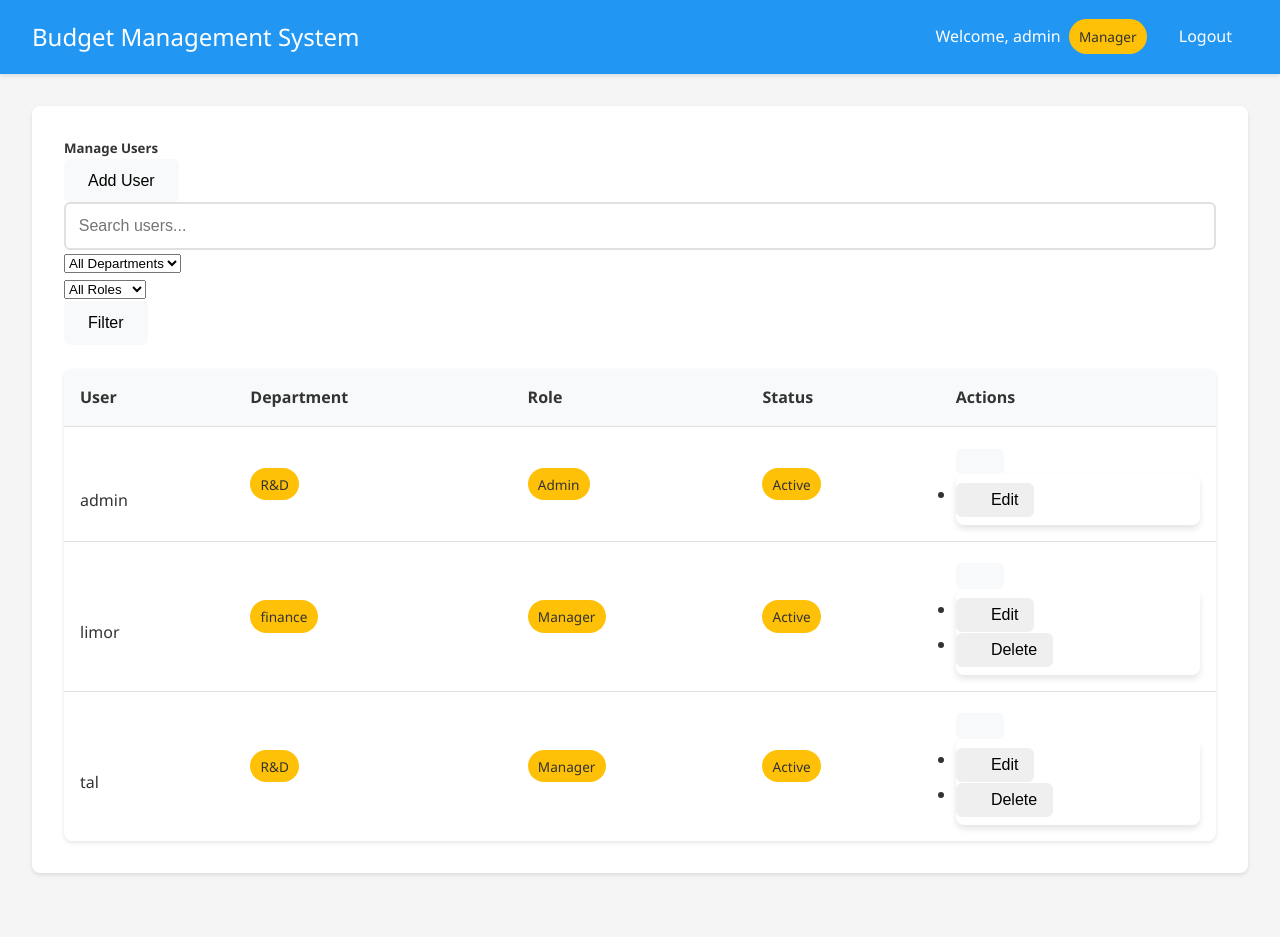
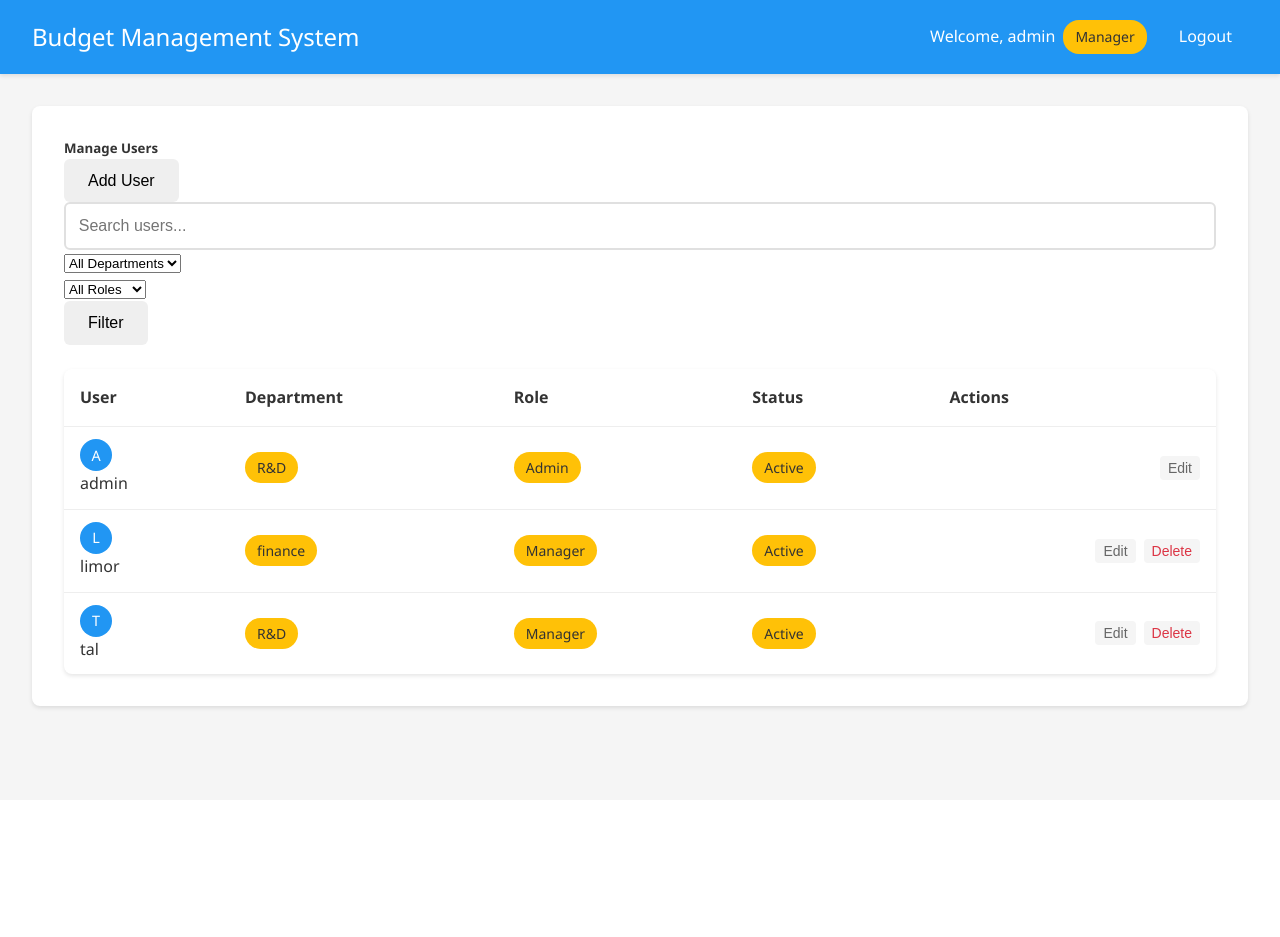
Before and after one commit to taldata/labos, a Flask app: page /admin/users in a window 1280 px wide. After the commit the page ends 711 px from the top, so only its background shows below. Run offline with Flask 3, Linux system fonts and the light colour scheme; a user stored in the database is signed in.

Commit message:
V8-Manage users!

```diff
--- a/app.py
+++ b/app.py
@@ -55,6 +55,7 @@ class User(UserMixin, db.Model):
     is_manager = db.Column(db.Boolean, default=False)
     is_admin = db.Column(db.Boolean, default=False)
     department_id = db.Column(db.Integer, db.ForeignKey('department.id'))
+    status = db.Column(db.String(20), default='active')  # active, inactive, pending
     expenses = db.relationship('Expense', backref='user', lazy=True)
 
     def get_monthly_expenses(self, year, month):
@@ -597,24 +598,43 @@ def add_user():
         username = request.form.get('username', '').strip()
         password = request.form.get('password', '').strip()
         department_id = request.form.get('department_id')
-        is_manager = 'is_manager' in request.form
+        role = request.form.get('role', 'user')
+        status = request.form.get('status', 'active')
+
+        print(f"Received add user request: username={username}, dept={department_id}, role={role}, status={status}")
 
         # Validate input
         if not username or not password:
-            flash('Username and password are required', 'danger')
+            error_msg = 'Username and password are required'
+            print(f"Validation error: {error_msg}")
+            if request.headers.get('X-Requested-With') == 'XMLHttpRequest':
+                return jsonify({'error': error_msg}), 400
+            flash(error_msg, 'danger')
             return redirect(url_for('manage_users'))
 
         if len(username) < 3:
-            flash('Username must be at least 3 characters long', 'danger')
+            error_msg = 'Username must be at least 3 characters long'
+            print(f"Validation error: {error_msg}")
+            if request.headers.get('X-Requested-With') == 'XMLHttpRequest':
+                return jsonify({'error': error_msg}), 400
+            flash(error_msg, 'danger')
             return redirect(url_for('manage_users'))
 
         if len(password) < 6:
-            flash('Password must be at least 6 characters long', 'danger')
+            error_msg = 'Password must be at least 6 characters long'
+            print(f"Validation error: {error_msg}")
+            if request.headers.get('X-Requested-With') == 'XMLHttpRequest':
+                return jsonify({'error': error_msg}), 400
+            flash(error_msg, 'danger')
             return redirect(url_for('manage_users'))
 
         # Check if username exists
         if User.query.filter_by(username=username).first():
-            flash('Username already exists', 'danger')
+            error_msg = 'Username already exists'
+            print(f"Validation error: {error_msg}")
+            if request.headers.get('X-Requested-With') == 'XMLHttpRequest':
+                return jsonify({'error': error_msg}), 400
+            flash(error_msg, 'danger')
             return redirect(url_for('manage_users'))
 
         # Create new user
@@ -622,16 +642,28 @@ def add_user():
             username=username,
             password=password,  # In production, use proper password hashing
             department_id=department_id if department_id else None,
-            is_manager=is_manager
+            is_manager=role == 'manager',
+            is_admin=role == 'admin',
+            status=status
         )
 
+        print(f"Adding new user to database: {new_user.username}")
         db.session.add(new_user)
         db.session.commit()
-        flash(f'User {username} added successfully', 'success')
+
+        success_msg = f'User {username} added successfully'
+        print(success_msg)
+        if request.headers.get('X-Requested-With') == 'XMLHttpRequest':
+            return jsonify({'message': success_msg}), 200
+        flash(success_msg, 'success')
 
     except Exception as e:
         db.session.rollback()
-        flash(f'Error adding user: {str(e)}', 'danger')
+        error_msg = f'Error adding user: {str(e)}'
+        print(f"Exception: {error_msg}")
+        if request.headers.get('X-Requested-With') == 'XMLHttpRequest':
+            return jsonify({'error': error_msg}), 500
+        flash(error_msg, 'danger')
 
     return redirect(url_for('manage_users'))
 
@@ -648,7 +680,8 @@ def edit_user(user_id):
         new_username = request.form.get('username', '').strip()
         new_password = request.form.get('password', '').strip()
         new_department_id = request.form.get('department_id')
-        new_is_manager = 'is_manager' in request.form
+        new_role = request.form.get('role', 'user')
+        new_status = request.form.get('status', 'active')
 
         # Validate username
         if not new_username:
@@ -673,7 +706,9 @@ def edit_user(user_id):
             user.password = new_password  # In production, use proper password hashing
 
         user.department_id = new_department_id if new_department_id else None
-        user.is_manager = new_is_manager
+        user.is_manager = new_role == 'manager'
+        user.is_admin = new_role == 'admin'
+        user.status = new_status
 
         db.session.commit()
         flash(f'User {user.username} updated successfully', 'success')
--- a/templates/manage_users.html
+++ b/templates/manage_users.html
@@ -84,10 +84,18 @@
                                         </select>
                                     </td>
                                     <td>
-                                        <div class="form-check form-switch">
-                                            <input type="checkbox" class="form-check-input" id="newIsManager">
-                                            <label class="form-check-label">Manager</label>
-                                        </div>
+                                        <select class="form-select" id="newRole">
+                                            <option value="user">User</option>
+                                            <option value="manager">Manager</option>
+                                            <option value="admin">Admin</option>
+                                        </select>
+                                    </td>
+                                    <td>
+                                        <select class="form-select" id="newStatus">
+                                            <option value="active">Active</option>
+                                            <option value="inactive">Inactive</option>
+                                            <option value="pending">Pending</option>
+                                        </select>
                                     </td>
                                     <td>
                                         <div class="input-group">
@@ -96,13 +104,9 @@
                                         </div>
                                     </td>
                                     <td class="text-end">
-                                        <div class="btn-group">
-                                            <button class="btn btn-success btn-sm" onclick="saveNewUser()" title="Save user">
-                                                <i class="fas fa-check"></i>
-                                            </button>
-                                            <button class="btn btn-light btn-sm" onclick="toggleAddUserRow()" title="Cancel">
-                                                <i class="fas fa-times"></i>
-                                            </button>
+                                        <div class="action-buttons">
+                                            <button class="btn btn-save" onclick="saveNewUser()">Save</button>
+                                            <button class="btn btn-cancel" onclick="toggleAddUserRow()">Cancel</button>
                                         </div>
                                     </td>
                                 </tr>
@@ -144,33 +148,21 @@
                                         <span class="badge bg-success">Active</span>
                                     </td>
                                     <td class="text-end view-mode">
-                                        <div class="dropdown d-inline">
-                                            <button class="btn btn-light btn-sm" type="button" data-bs-toggle="dropdown" aria-expanded="false">
-                                                <i class="fas fa-ellipsis-v"></i>
+                                        <div class="action-buttons">
+                                            <button class="btn btn-link btn-sm" onclick="toggleEditMode({{ user.id }})">
+                                                Edit
                                             </button>
-                                            <ul class="dropdown-menu dropdown-menu-end">
-                                                <li>
-                                                    <button class="dropdown-item" onclick="toggleEditMode({{ user.id }})">
-                                                        <i class="fas fa-edit text-primary me-2"></i>Edit
-                                                    </button>
-                                                </li>
-                                                {% if user.id != current_user.id %}
-                                                <li>
-                                                    <button class="dropdown-item text-danger" onclick="deleteUser({{ user.id }})">
-                                                        <i class="fas fa-trash me-2"></i>Delete
-                                                    </button>
-                                                </li>
-                                                {% endif %}
-                                            </ul>
+                                            {% if user.id != current_user.id %}
+                                            <button class="btn btn-link btn-sm text-danger" onclick="deleteUser({{ user.id }})">
+                                                Delete
+                                            </button>
+                                            {% endif %}
                                         </div>
                                     </td>
 
                                     <!-- Edit Mode (Initially Hidden) -->
                                     <td class="edit-mode" style="display: none;">
-                                        <div class="input-group">
-                                            <span class="input-group-text"><i class="fas fa-user"></i></span>
-                                            <input type="text" class="form-control edit-username" value="{{ user.username }}" required>
-                                        </div>
+                                        <input type="text" class="form-control edit-username" value="{{ user.username }}">
                                     </td>
                                     <td class="edit-mode" style="display: none;">
                                         <select class="form-select edit-department">
@@ -183,26 +175,26 @@
                                         </select>
                                     </td>
                                     <td class="edit-mode" style="display: none;">
-                                        <div class="form-check form-switch">
-                                            <input type="checkbox" class="form-check-input edit-is-manager"
-                                                   {% if user.is_manager %}checked{% endif %}>
-                                            <label class="form-check-label">Manager</label>
-                                        </div>
+                                        <select class="form-select edit-role">
+                                            <option value="user" {% if user.role == 'user' %}selected{% endif %}>User</option>
+                                            <option value="manager" {% if user.role == 'manager' %}selected{% endif %}>Manager</option>
+                                            <option value="admin" {% if user.role == 'admin' %}selected{% endif %}>Admin</option>
+                                        </select>
                                     </td>
                                     <td class="edit-mode" style="display: none;">
-                                        <div class="input-group">
-                                            <span class="input-group-text"><i class="fas fa-lock"></i></span>
-                                            <input type="password" class="form-control edit-password" placeholder="New Password">
-                                        </div>
+                                        <select class="form-select edit-status">
+                                            <option value="active" {% if user.status == 'active' %}selected{% endif %}>Active</option>
+                                            <option value="inactive" {% if user.status == 'inactive' %}selected{% endif %}>Inactive</option>
+                                            <option value="pending" {% if user.status == 'pending' %}selected{% endif %}>Pending</option>
+                                        </select>
                                     </td>
-                                    <td class="text-end edit-mode" style="display: none;">
-                                        <div class="btn-group">
-                                            <button class="btn btn-success btn-sm" onclick="saveUser({{ user.id }})" title="Save changes">
-                                                <i class="fas fa-check"></i>
-                                            </button>
-                                            <button class="btn btn-light btn-sm" onclick="toggleEditMode({{ user.id }})" title="Cancel">
-                                                <i class="fas fa-times"></i>
-                                            </button>
+                                    <td class="edit-mode" style="display: none;">
+                                        <input type="password" class="form-control edit-password" placeholder="New Password">
+                                    </td>
+                                    <td class="edit-mode" style="display: none;">
+                                        <div class="edit-actions">
+                                            <button class="btn btn-save" onclick="saveUser({{ user.id }})">Save</button>
+                                            <button class="btn btn-cancel" onclick="toggleEditMode({{ user.id }})">Cancel</button>
                                         </div>
                                     </td>
                                 </tr>
@@ -224,11 +216,83 @@
     display: flex;
     align-items: center;
     justify-content: center;
-    font-weight: bold;
-    background-color: var(--bs-primary);
+    font-weight: 500;
+}
+
+/* Action buttons styling */
+.action-buttons {
+    display: flex;
+    gap: 10px;
+    justify-content: flex-end;
+    align-items: center;
+}
+
+.btn-action {
+    padding: 6px 12px;
+    font-size: 14px;
+    border: none;
+    background: none;
+    color: #6c757d;
+    transition: all 0.2s;
+}
+
+.btn-action:hover {
+    color: #0d6efd;
+    background-color: rgba(13, 110, 253, 0.1);
+    border-radius: 4px;
+}
+
+.btn-delete {
+    color: #dc3545;
+}
+
+.btn-delete:hover {
+    color: #dc3545;
+    background-color: rgba(220, 53, 69, 0.1);
+}
+
+/* Edit mode styling */
+.edit-mode {
+    padding: 10px 0;
+}
+
+.edit-mode .form-control,
+.edit-mode .form-select {
+    margin-bottom: 0;
+}
+
+.edit-actions {
+    display: flex;
+    gap: 8px;
+    justify-content: flex-end;
+    align-items: center;
+}
+
+.edit-actions .btn {
+    padding: 6px 12px;
+    font-size: 14px;
+}
+
+.btn-save {
+    background-color: #0d6efd;
     color: white;
-    font-size: 0.9rem;
-    text-transform: uppercase;
+    border: none;
+    border-radius: 4px;
+}
+
+.btn-cancel {
+    background-color: #f8f9fa;
+    color: #6c757d;
+    border: 1px solid #dee2e6;
+    border-radius: 4px;
+}
+
+.btn-save:hover {
+    background-color: #0b5ed7;
+}
+
+.btn-cancel:hover {
+    background-color: #e9ecef;
 }
 
 .card {
@@ -246,103 +310,54 @@
 }
 
 .badge {
-    font-size: 0.85em;
-    padding: 0.5em 0.75em;
-    border-radius: 20px;
+    font-size: 0.875rem;
+    font-weight: 500;
+    padding: 6px 12px;
+    border-radius: 16px;
 }
 
-.btn-outline-primary, .btn-outline-danger {
-    padding: 0.25rem 0.5rem;
-    margin: 0 0.25rem;
+.action-buttons {
+    display: flex;
+    justify-content: flex-end;
+    gap: 8px;
+}
+
+.action-buttons .btn-link {
+    padding: 4px 8px;
+    text-decoration: none;
+    color: #666;
+    background: #f5f5f5;
+    border-radius: 4px;
+    font-size: 0.875rem;
     transition: all 0.2s ease;
 }
 
-.btn-outline-primary:hover, .btn-outline-danger:hover {
-    transform: translateY(-1px);
-    box-shadow: 0 2px 4px rgba(0,0,0,0.1);
+.action-buttons .btn-link:hover {
+    background: #e9e9e9;
+    color: #333;
 }
 
-.form-control:focus,
-.form-select:focus {
-    border-color: var(--bs-primary);
-    box-shadow: 0 0 0 0.2rem rgba(13, 110, 253, 0.25);
+.action-buttons .btn-link.text-danger {
+    color: #dc3545;
 }
 
-.form-switch .form-check-input {
-    width: 3em;
+.action-buttons .btn-link.text-danger:hover {
+    background: #fee;
 }
 
-.form-switch .form-check-input:checked {
-    background-color: var(--bs-primary);
-    border-color: var(--bs-primary);
+.table td {
+    padding: 12px 16px;
+    vertical-align: middle;
 }
 
-/* Animation for row transitions */
-.table tr {
-    transition: background-color 0.2s ease;
+.table > :not(caption) > * > * {
+    background: none;
+    box-shadow: none;
+    border-bottom-color: #eee;
 }
 
-.table tr:hover {
-    background-color: rgba(0,0,0,0.02);
-}
-
-.edit-mode input,
-.edit-mode select {
-    font-size: 0.9rem;
-    padding: 0.25rem 0.5rem;
-}
-
-.dropdown-item {
-    padding: 0.5rem 1rem;
-    display: flex;
-    align-items: center;
-    transition: background-color 0.2s ease;
-}
-
-.dropdown-item:hover {
-    background-color: rgba(0,0,0,0.05);
-}
-
-.dropdown-item i {
-    width: 1.2rem;
-    text-align: center;
-}
-
-.btn-group {
-    box-shadow: 0 2px 4px rgba(0,0,0,0.05);
-    border-radius: 4px;
-    overflow: hidden;
-}
-
-.btn-group .btn {
-    border: none;
-    padding: 0.375rem 0.75rem;
-}
-
-.btn-group .btn:hover {
-    transform: translateY(-1px);
-}
-
-.btn-light {
+.table > tbody > tr:hover {
     background-color: #f8f9fa;
-    border-color: #f8f9fa;
-}
-
-.btn-light:hover {
-    background-color: #e9ecef;
-    border-color: #e9ecef;
-}
-
-.dropdown-menu {
-    border: none;
-    box-shadow: 0 4px 6px rgba(0,0,0,0.1);
-    border-radius: 8px;
-    padding: 0.5rem 0;
-}
-
-.dropdown-menu-end {
-    right: 0;
-    left: auto;
 }
 </style>
 
@@ -359,7 +374,15 @@ function saveNewUser() {
     const username = document.getElementById('newUsername').value;
     const password = document.getElementById('newPassword').value;
     const department = document.getElementById('newDepartment').value;
-    const isManager = document.getElementById('newIsManager').checked;
+    const role = document.getElementById('newRole').value;
+    const status = document.getElementById('newStatus').value;
+
+    console.log('Saving new user:', {
+        username,
+        department,
+        role,
+        status
+    });
 
     if (!username || !password) {
         alert('Username and password are required');
@@ -370,17 +393,26 @@ function saveNewUser() {
     formData.append('username', username);
     formData.append('password', password);
     formData.append('department_id', department);
-    if (isManager) formData.append('is_manager', 'on');
+    formData.append('role', role);
+    formData.append('status', status);
 
     fetch('/admin/users/add', {
         method: 'POST',
-        body: formData
+        body: formData,
+        headers: {
+            'X-Requested-With': 'XMLHttpRequest'
+        }
     })
     .then(response => {
-        if (!response.ok) throw new Error('Failed to add user');
+        if (!response.ok) {
+            return response.text().then(text => {
+                throw new Error(text || 'Failed to add user');
+            });
+        }
         window.location.reload();
     })
     .catch(error => {
+        console.error('Error adding user:', error);
         alert('Error adding user: ' + error.message);
     });
 }
@@ -399,11 +431,12 @@ function toggleEditMode(userId) {
 }
 
 function saveUser(userId) {
-    const row = document.querySelector(`tr[data-user-id="${userId}"]`);
+    const row = document.querySelector(`#userRow${userId}`);
     const username = row.querySelector('.edit-username').value;
     const password = row.querySelector('.edit-password').value;
     const department = row.querySelector('.edit-department').value;
-    const isManager = row.querySelector('.edit-is-manager').checked;
+    const role = row.querySelector('.edit-role').value;
+    const status = row.querySelector('.edit-status').value;
 
     if (!username) {
         alert('Username is required');
@@ -414,7 +447,8 @@ function saveUser(userId) {
     formData.append('username', username);
     if (password) formData.append('password', password);
     formData.append('department_id', department);
-    if (isManager) formData.append('is_manager', 'on');
+    formData.append('role', role);
+    formData.append('status', status);
 
     fetch(`/admin/users/${userId}/edit`, {
         method: 'POST',
```
Also changed, not shown: instance/expenses.db.
